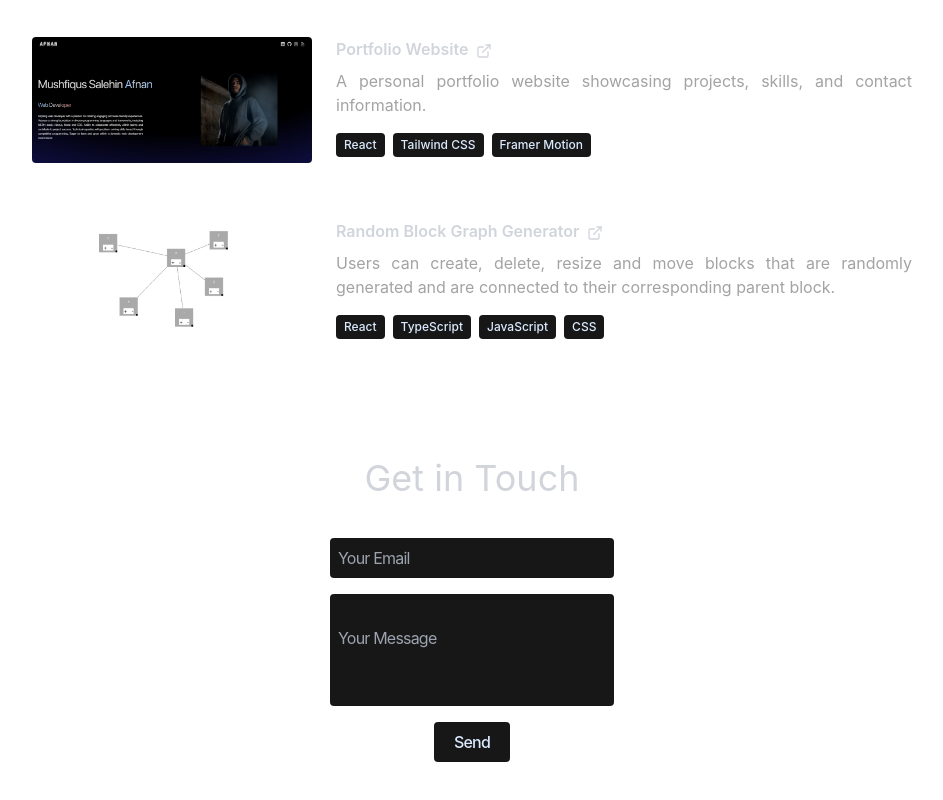
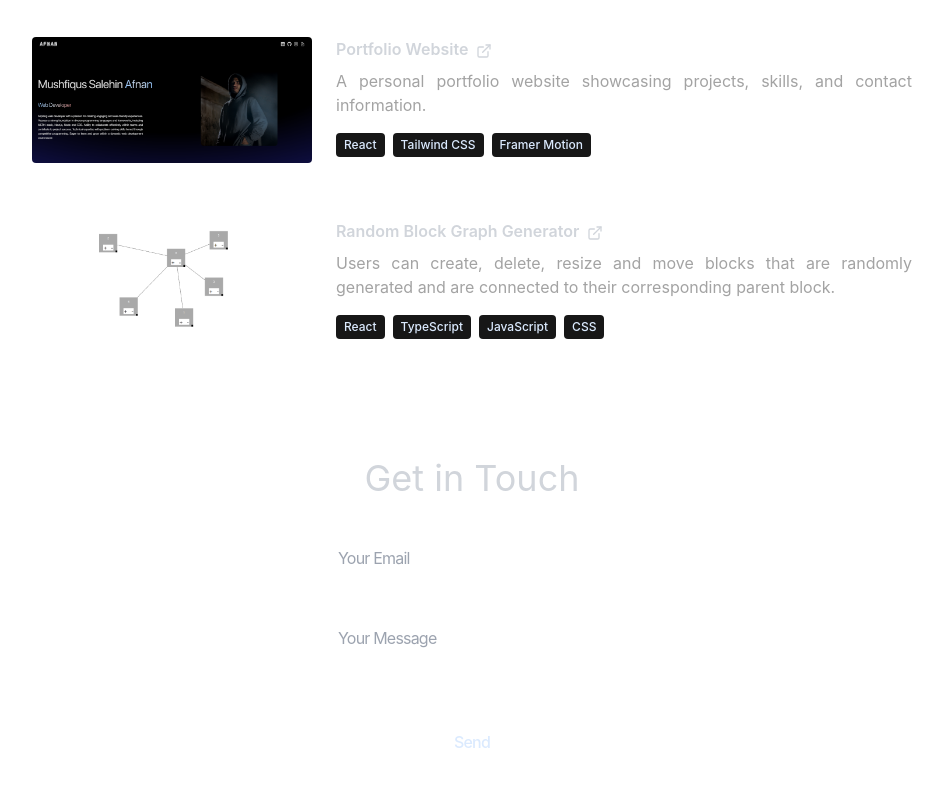
Before and after one commit to salehinafnan/afnan-portfolio, a React (Vite) app: page / in a window 1280 px wide. Shown: the part 2614-3414 px from the top of the page, without its empty margins (168-1111 px from the left). Built offline with nearby package versions, Linux system fonts and the light colour scheme; a web font is replaced by a local one.

Commit message:
Update styles in Contact.jsx

```diff
--- a/src/components/Contact.jsx
+++ b/src/components/Contact.jsx
@@ -37,16 +37,25 @@ function Contact() {
             id="email"
             type="email"
             name="email"
-            className="w-full lg:w-1/4 mb-4 rounded bg-neutral-900 px-2 py-2"
+            className="w-full lg:w-1/4 mb-4 rounded px-2 py-2"
             placeholder="Your Email"
+            style={{
+              backdropFilter: "blur(10px)",
+              backgroundColor: "rgba(255, 255, 255, 0.1)",
+            }}
           />
           <ValidationError prefix="Email" field="email" errors={state.errors} />
           <textarea
             id="message"
             name="message"
-            className="w-full lg:w-1/4 mb-4 rounded bg-neutral-900 px-2 py-8"
+            className="w-full lg:w-1/4 mb-4 rounded px-2 py-8"
             placeholder="Your Message"
-            style={{ resize: "none", overflow: "auto" }}
+            style={{
+              resize: "none",
+              overflow: "auto",
+              backdropFilter: "blur(10px)",
+              backgroundColor: "rgba(255, 255, 255, 0.1)",
+            }}
           />
           <ValidationError
             prefix="Message"
@@ -56,8 +65,12 @@ function Contact() {
           <motion.button
             type="submit"
             disabled={state.submitting}
-            className="rounded bg-neutral-900 px-5 py-2 font-medium text-blue-100"
+            className="rounded px-5 py-2 font-medium text-blue-100"
             whileHover={{ scale: 1.1, transition: { duration: 0.2 } }}
+            style={{
+              backdropFilter: "blur(10px)",
+              backgroundColor: "rgba(255, 255, 255, 0.1)",
+            }}
           >
             Send
           </motion.button>
```
